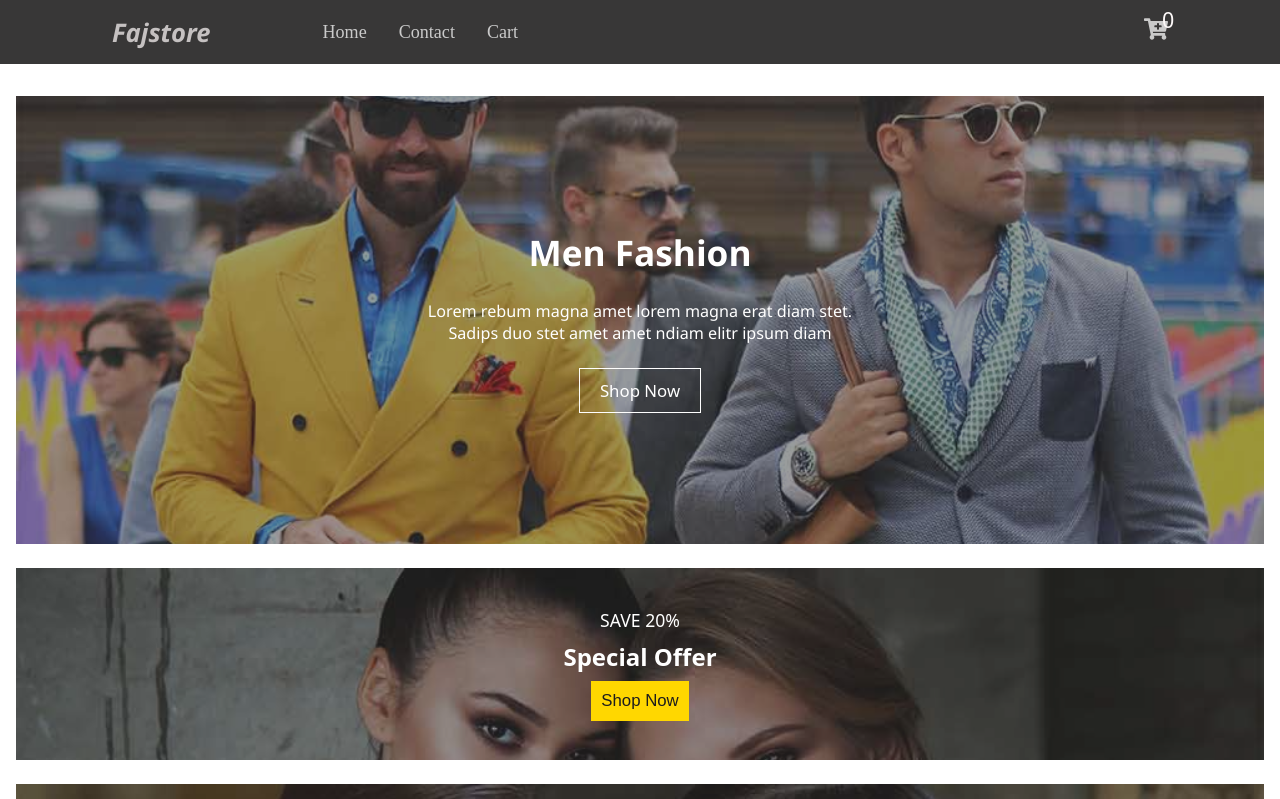
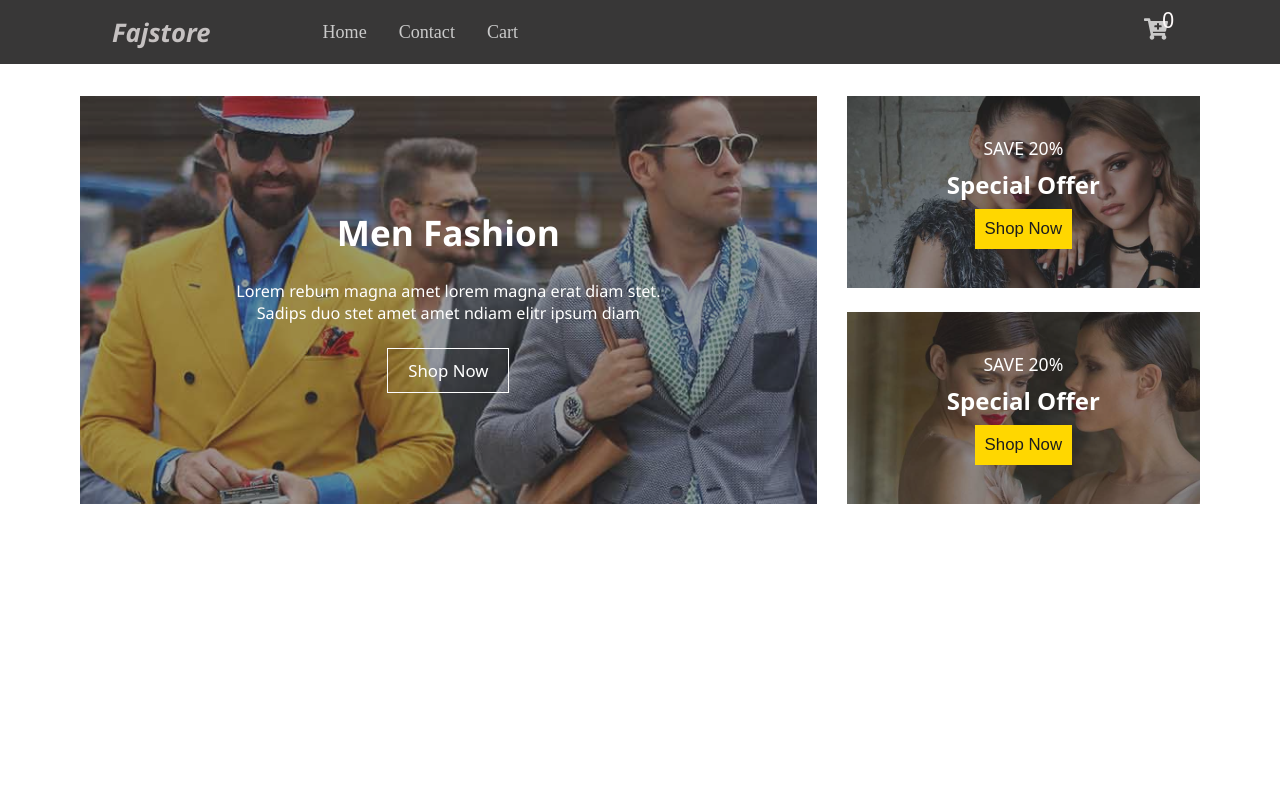
Before and after one commit to juliusfaj/shopping-website, a React (Create React App) app: page / in a window 1280 px wide. Shown: the top 799 px of the page. Built offline with nearby package versions, Linux system fonts and the light colour scheme.

Commit message:
code update

```diff
--- /dev/null
+++ b/src/components/banner.js
@@ -0,0 +1,36 @@
+import React from "react";
+
+const Banner = () => {
+  return (
+    <div className="banner">
+      <div className="first-container">
+        <div className="overlay">
+          <h1>men fashion</h1>
+          <p>
+            Lorem rebum magna amet lorem magna erat diam stet. Sadips duo stet
+            amet amet ndiam elitr ipsum diam
+          </p>
+          <button>shop now</button>
+        </div>
+      </div>
+
+      <div className="second-container">
+        <div className="overlay">
+          <p>save 20%</p>
+          <p>special offer</p>
+          <button>shop now</button>
+        </div>
+      </div>
+
+      <div className="third-container">
+        <div className="overlay">
+          <p>save 20%</p>
+          <p>special offer</p>
+          <button>shop now</button>
+        </div>
+      </div>
+    </div>
+  );
+};
+
+export default Banner;
--- a/src/data.js
+++ b/src/data.js
@@ -0,0 +1,6 @@
+
+export const shoppingData = [
+    {
+        id: new Date().getTime().toString(),
+        category: }
+]
--- a/src/index.css
+++ b/src/index.css
@@ -132,7 +132,7 @@
   display: none;
 }
 
-/* 992px */
+/* 992px  for nav*/
 @media screen and (min-width: 992px) {
   .small-nav {
     display: none !important;
@@ -262,6 +262,15 @@
 .second-container,
 .third-container {
   height: 12rem;
+  transition: all 0.5s ease;
+}
+
+.second-container:hover,
+.third-container:hover {
+  /* correct this */
+  background-size: 33rem;
+  background-repeat: no-repeat;
+  background-position: center;
 }
 
 .second-container .overlay p:nth-child(1),
@@ -308,4 +317,28 @@
   background-size: cover;
 }
 
+@media screen and (min-width: 992px) {
+  .banner {
+    display: grid;
+    grid-template-columns: repeat(3, 1fr);
+    grid-template-rows: repeat(2, 1fr);
+    grid-template-areas:
+      "first first second"
+      "first first third";
+    grid-column-gap: 30px;
+    margin: 2rem 5rem;
+  }
+
+  .first-container {
+    grid-area: first;
+    height: auto;
+  }
+  .second-container {
+    grid-area: second;
+  }
+  .third-container {
+    grid-area: third;
+  }
+}
+
 /* end */
--- a/src/pages/home.js
+++ b/src/pages/home.js
@@ -2,6 +2,7 @@ import React from "react";
 import { Link } from "react-router-dom";
 import Nav from "../components/nav";
 import SideBar from "../components/sidebar";
+import Banner from "../components/banner";
 
 import firstImg from "../img/carousel-1.jpg";
 import secondImg from "../img/offer-1.jpg";
@@ -12,34 +13,7 @@ const Home = () => {
     <section className="container">
       <Nav />
       <SideBar />
-      <div className="banner">
-        <div className="first-container">
-          <div className="overlay">
-            <h1>men fashion</h1>
-            <p>
-              Lorem rebum magna amet lorem magna erat diam stet. Sadips duo stet
-              amet amet ndiam elitr ipsum diam
-            </p>
-            <button>shop now</button>
-          </div>
-        </div>
-
-        <div className="second-container">
-          <div className="overlay">
-            <p>save 20%</p>
-            <p>special offer</p>
-            <button>shop now</button>
-          </div>
-        </div>
-
-        <div className="third-container">
-          <div className="overlay">
-            <p>save 20%</p>
-            <p>special offer</p>
-            <button>shop now</button>
-          </div>
-        </div>
-      </div>
+      <Banner />
     </section>
   );
 };
```
